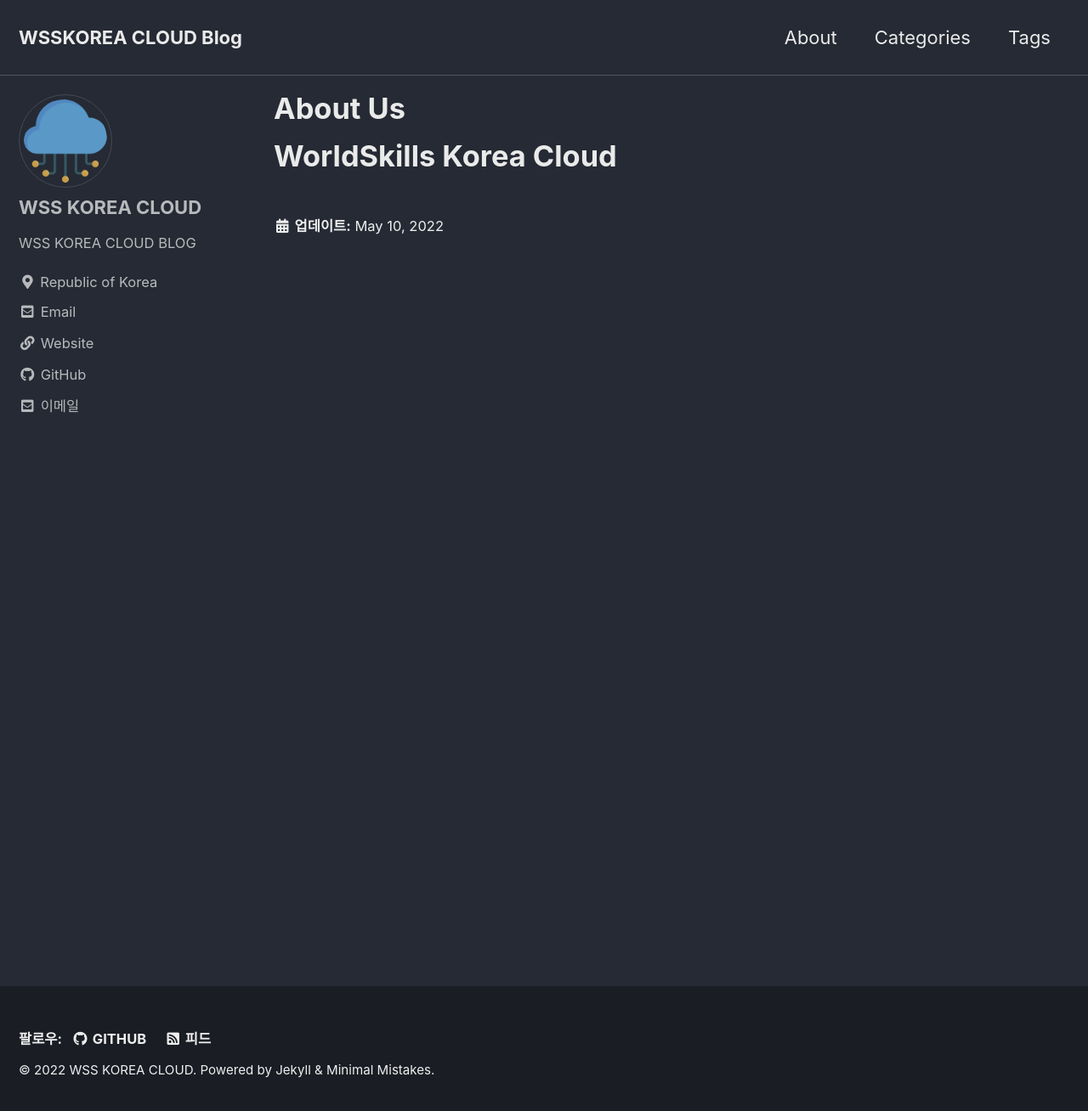
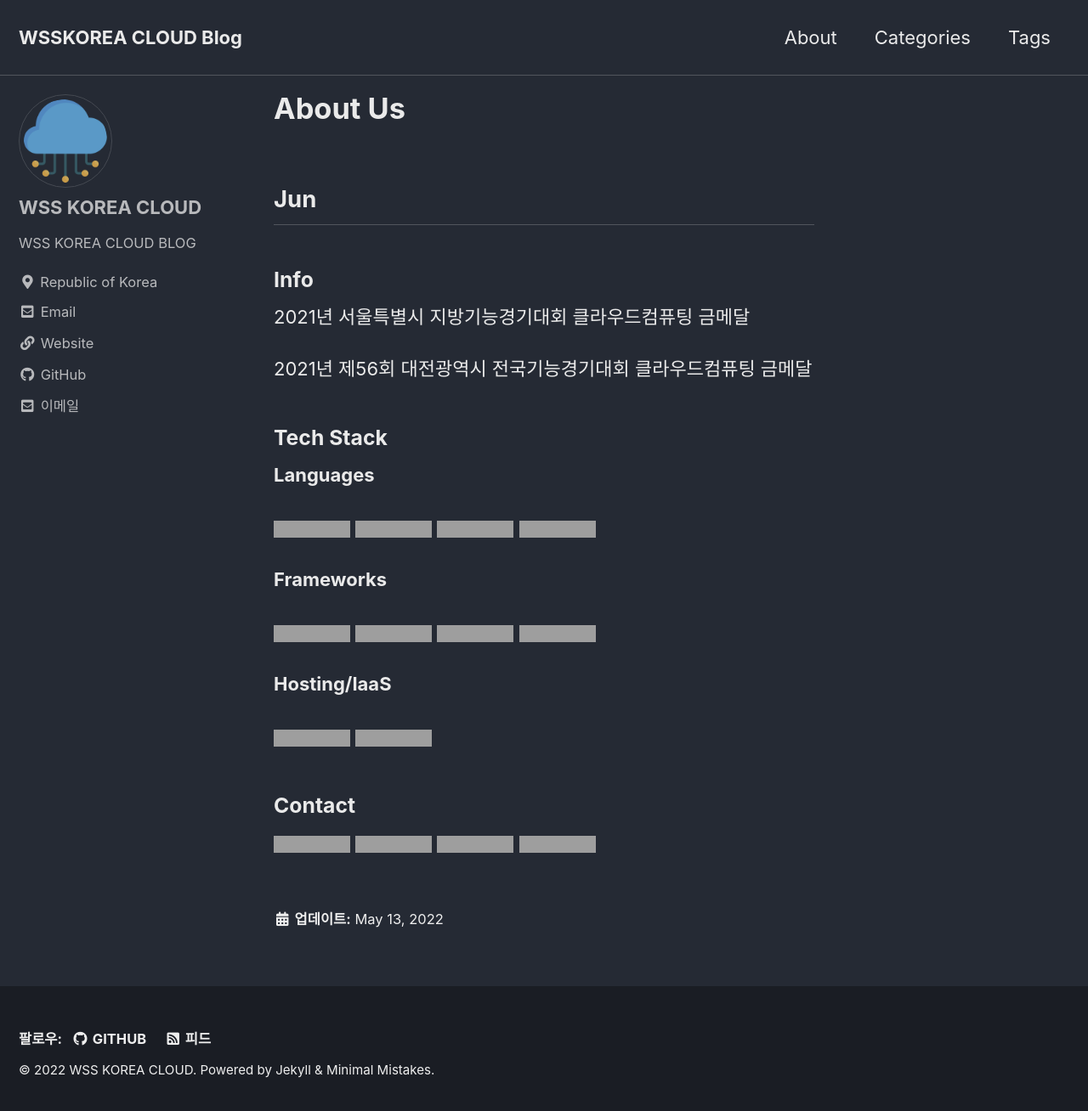
Before and after one commit to wsskorea-ict/wsskorea-ict.github.io, a Jekyll site: the page built from _pages/about.md, in a window 1280 px wide and 1316 px high. Shown: the top 1308 px of the window at 85% size. Built offline with Jekyll 4.4.1, drawn with Linux system fonts in a browser that asks for light colours; cached includes are drawn as plain includes; grey boxes are pictures that could not be loaded.

```diff
--- a/_config.yml
+++ b/_config.yml
@@ -284,7 +284,7 @@ defaults:
       layout: single
       author_profile: true
       read_time: true
-      comments: # true
+      comments: true
       share: true
       related: true
   # _pages
--- a/_pages/about.md
+++ b/_pages/about.md
@@ -1,7 +1,41 @@
 ---
 permalink: /about/
 title: "About Us"
-last_modified_at: 2022-05-10T21:00:00+09:00
+last_modified_at: 2022-05-13T21:00:00+09:00
 ---
 
-# WorldSkills Korea Cloud
+## Jun
+
+### Info
+
+2021년 서울특별시 지방기능경기대회 클라우드컴퓨팅 금메달
+
+2021년 제56회 대전광역시 전국기능경기대회 클라우드컴퓨팅 금메달
+
+### Tech Stack
+
+**Languages**
+
+![Python](https://img.shields.io/badge/Python-3776AB?logo=Python&logoColor=white)
+![JavaScript](https://img.shields.io/badge/JavaScript-F7DF1E?logo=JavaScript&logoColor=black)
+![Node.js](https://img.shields.io/badge/Node.js-339933?logo=Node.js&logoColor=white)
+![TypeScript](https://img.shields.io/badge/TypeScript-3178C6?logo=TypeScript&logoColor=white)
+
+**Frameworks**
+
+![Django](https://img.shields.io/badge/Django-092E20?logo=Django&logoColor=white)
+![Flask](https://img.shields.io/badge/Flask-000000?logo=Flask&logoColor=white)
+![Express](https://img.shields.io/badge/Express-000000?logo=Express&logoColor=white)
+![Passport](https://img.shields.io/badge/Passport-34E27A?logo=Passport&logoColor=white)
+
+**Hosting/IaaS**
+
+![Amazon AWS](https://img.shields.io/badge/Amazon%20AWS-232F3E?logo=AmazonAWS&logoColor=white)
+![Microsoft Azure](https://img.shields.io/badge/Microsoft%20Azure-0078D4?logo=MicrosoftAzure&logoColor=white)
+
+### Contact
+
+[![Github](https://img.shields.io/badge/GitHub-181717?logo=GitHub&logoColor=white)](https://github.com/Jennas-Lee)
+[![Gmail](https://img.shields.io/badge/Gmail-EA4335?logo=Gmail&logoColor=white)](mailto:sj.lee.9755@gmail.com)
+[![Instagram](https://img.shields.io/badge/Instagram-E4405F?logo=Instagram&logoColor=white)](https://instagram.com/specialist_sj/)
+[![Naver Blog](https://img.shields.io/badge/Naver%20Blog-03C75A?logo=Naver&logoColor=white)](https://blog.naver.com/bi0416)
```
Also changed, not shown: _data/authors.yml (+9 -3 lines), _posts/2022-05-13-email-project-01-generate-azure-ad-tenant.md (added, +88 -0 lines), assets/images/_posts/email-project-01-generate-azure-ad-tenant/1.png (added), assets/images/_posts/email-project-01-generate-azure-ad-tenant/10.png (added), assets/images/_posts/email-project-01-generate-azure-ad-tenant/2.png (added), assets/images/_posts/email-project-01-generate-azure-ad-tenant/3.png (added), assets/images/_posts/email-project-01-generate-azure-ad-tenant/4.png (added), assets/images/_posts/email-project-01-generate-azure-ad-tenant/5.png (added), assets/images/_posts/email-project-01-generate-azure-ad-tenant/6.png (added), assets/images/_posts/email-project-01-generate-azure-ad-tenant/7.png (added), assets/images/_posts/email-project-01-generate-azure-ad-tenant/8.png (added), assets/images/_posts/email-project-01-generate-azure-ad-tenant/9.png (added).
